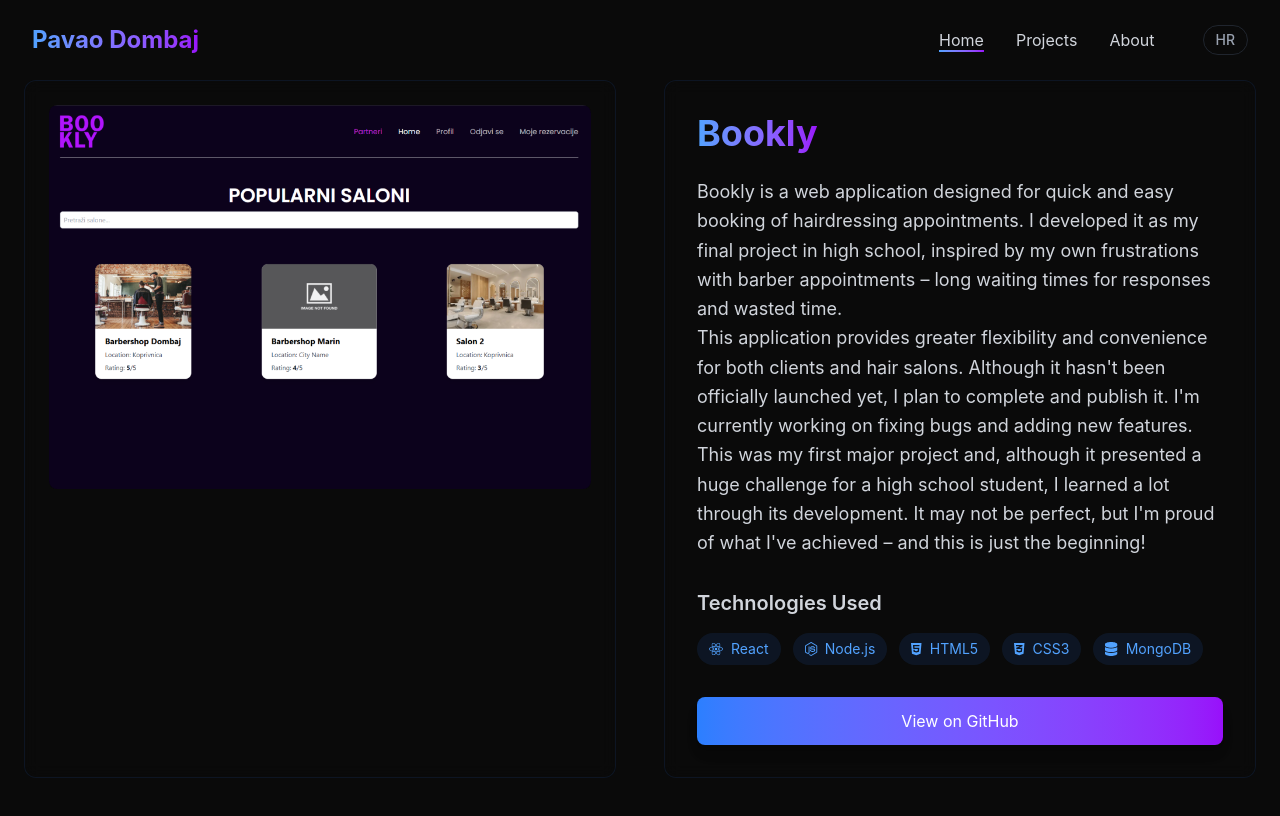
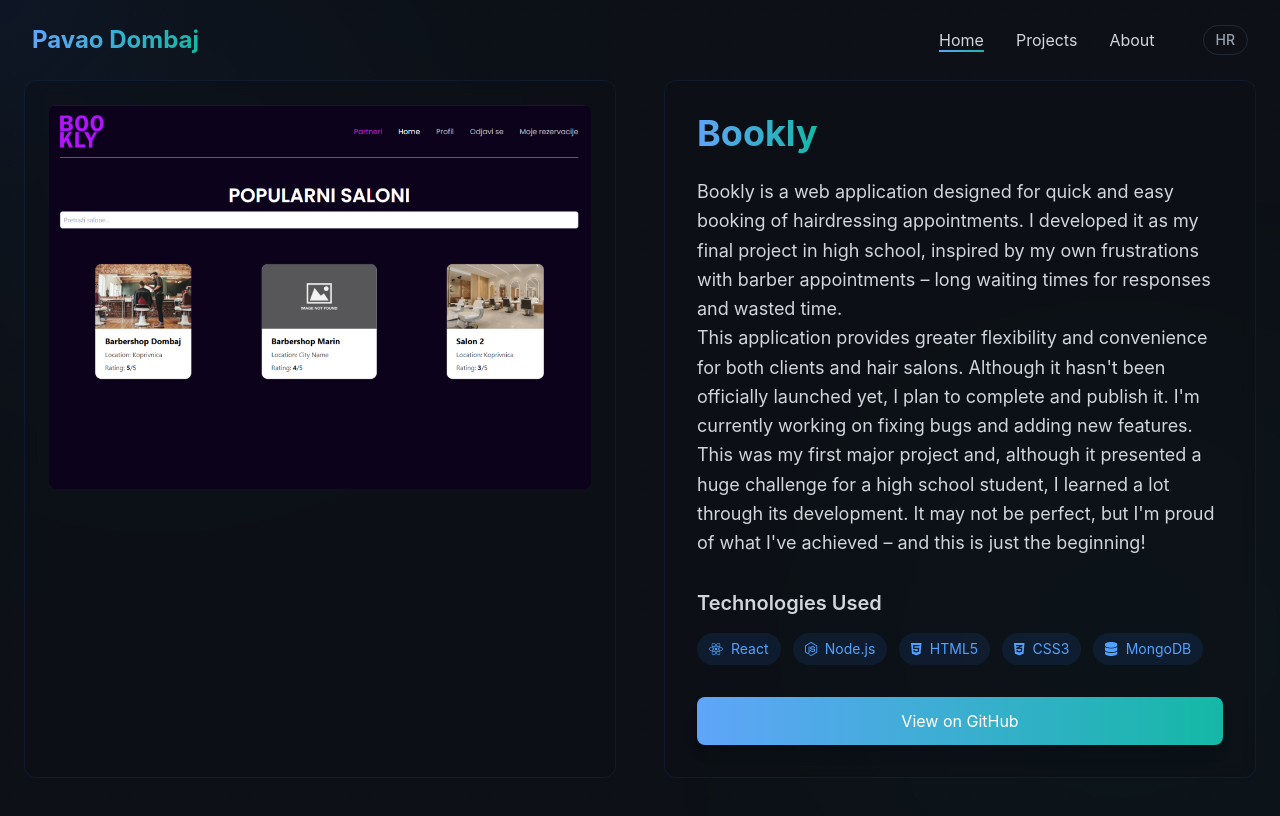
Before and after one commit to PavaoDombaj/portfolio, a React (Vite) app: page /project/bookly in a window 1280 px wide. Shown: the top 816 px of the page. Built offline with nearby package versions, Linux system fonts and the light colour scheme.

Commit message:
UI changes

```diff
--- a/src/ProjectView.jsx
+++ b/src/ProjectView.jsx
@@ -1,4 +1,4 @@
-import React, { useState } from "react";
+import React, { useState, useEffect } from "react";
 import { useParams, useNavigate } from "react-router-dom";
 import { motion, AnimatePresence } from "framer-motion";
 import Slider from "react-slick";
@@ -19,6 +19,23 @@
   const [currentImageIndex, setCurrentImageIndex] = useState(0);
    const { t, language } = useLanguage();
 
+  const [mousePosition, setMousePosition] = useState({ x: 0, y: 0 });
+
+  useEffect(() => {
+    const handleMouseMove = (e) => {
+      setMousePosition({
+        x: e.clientX,
+        y: e.clientY,
+      });
+    };
+
+    window.addEventListener('mousemove', handleMouseMove);
+
+    return () => {
+      window.removeEventListener('mousemove', handleMouseMove);
+    };
+  }, []);
+
   const handleNavigation = (section) => {
     navigate('/');
 
@@ -33,11 +50,29 @@
 
   if (!project) {
     return (
-      <div className="min-h-screen bg-[#0a0a0a]">
+      <div className="min-h-screen bg-[#0D1117]">
+        {/* Subtle background effects */}
+        <div className="absolute inset-0">
+          <div
+            className="absolute w-[400px] h-[400px] rounded-full pointer-events-none transition-transform duration-300 ease-out z-0"
+            style={{
+              left: mousePosition.x,
+              top: mousePosition.y,
+              background: 'radial-gradient(circle at center, rgba(37, 99, 235, 0.05) 0%, rgba(10, 10, 10, 0) 70%)',
+              transform: 'translate(-50%, -50%)',
+            }}
+          />
+
+          <div className="absolute top-0 left-0 w-80 h-80 bg-blue-500/10 rounded-full blur-[150px]"></div>
+          <div className="absolute bottom-0 right-0 w-80 h-80 bg-teal-500/10 rounded-full blur-[150px]"></div>
+
+          <div className="absolute inset-0 bg-[radial-gradient(#ffffff33_1px,transparent_1px)] [background-size:30px_30px] opacity-5"></div>
+        </div>
+
         <NavbarSimple />
 
         <motion.div
-          className="min-h-[90vh] flex flex-col items-center justify-center px-4"
+          className="min-h-[90vh] flex flex-col items-center justify-center px-4 relative z-10"
           initial={{ opacity: 0 }}
           animate={{ opacity: 1 }}
           transition={{ duration: 0.5 }}
@@ -58,7 +93,7 @@
             </motion.div>
 
             <motion.h2
-              className="text-3xl md:text-4xl font-bold bg-clip-text text-transparent bg-gradient-to-r from-blue-400 to-purple-600 mb-4"
+              className="text-3xl md:text-4xl font-bold bg-clip-text text-transparent primary-gradient mb-4"
               initial={{ y: 10, opacity: 0 }}
               animate={{ y: 0, opacity: 1 }}
               transition={{ duration: 0.5, delay: 0.4 }}
@@ -83,7 +118,7 @@
             >
               <button
                 onClick={() => handleNavigation('projects')}
-                className="px-6 py-3 text-lg font-medium text-white bg-gradient-to-r from-blue-500 to-purple-600 rounded-lg hover:from-blue-600 hover:to-purple-700 transition-all duration-300 shadow-lg hover:shadow-blue-500/30"
+                className="px-6 py-3 text-lg font-medium text-white bg-primary-gradient rounded-lg transition-all duration-300 shadow-lg hover:shadow-blue-500/30"
               >
                 {t('backToProjects')}
               </button>
@@ -133,14 +168,32 @@
   };
 
   return (
-    <div className="min-h-screen bg-[#0a0a0a]">
+    <div className="min-h-screen bg-[#0D1117]">
+      {/* Subtle background effects */}
+      <div className="absolute inset-0">
+        <div
+          className="absolute w-[400px] h-[400px] rounded-full pointer-events-none transition-transform duration-300 ease-out z-0"
+          style={{
+            left: mousePosition.x,
+            top: mousePosition.y,
+            background: 'radial-gradient(circle at center, rgba(37, 99, 235, 0.05) 0%, rgba(10, 10, 10, 0) 70%)',
+            transform: 'translate(-50%, -50%)',
+          }}
+        />
+
+        <div className="absolute top-0 left-0 w-80 h-80 bg-blue-500/10 rounded-full blur-[150px]"></div>
+        <div className="absolute bottom-0 right-0 w-80 h-80 bg-teal-500/10 rounded-full blur-[150px]"></div>
+
+        <div className="absolute inset-0 bg-[radial-gradient(#ffffff33_1px,transparent_1px)] [background-size:30px_30px] opacity-5"></div>
+      </div>
+
       <NavbarSimple />
 
       <motion.section
         initial={{ opacity: 0 }}
         animate={{ opacity: 1 }}
         transition={{ duration: 0.7 }}
-        className="relative max-w-7xl mx-auto px-6 py-20"
+        className="relative max-w-7xl mx-auto px-6 py-20 z-10"
       >
         <div className="grid grid-cols-1 lg:grid-cols-2 gap-12">
           {/* Lijeva strana - Slike */}
@@ -148,7 +201,7 @@
             initial={{ opacity: 0, x: -20 }}
             animate={{ opacity: 1, x: 0 }}
             transition={{ duration: 0.7, delay: 0.2 }}
-            className="bg-[#0a0a0a]/50 backdrop-blur-sm rounded-xl p-6 border border-blue-500/10"
+            className="bg-[#0D1117]/50 backdrop-blur-sm rounded-xl p-6 border border-blue-500/10"
           >
             <Slider {...settings} className="rounded-lg overflow-hidden">
               {project.images.map((image, index) => (
@@ -168,10 +221,10 @@
             initial={{ opacity: 0, x: 20 }}
             animate={{ opacity: 1, x: 0 }}
             transition={{ duration: 0.7, delay: 0.4 }}
-            className="bg-[#0a0a0a]/50 backdrop-blur-sm rounded-xl p-8 border border-blue-500/10"
+            className="bg-[#0D1117]/50 backdrop-blur-sm rounded-xl p-8 border border-blue-500/10"
           >
             <h1 className="text-4xl font-bold mb-6">
-              <span className="bg-clip-text text-transparent bg-gradient-to-r from-blue-400 to-purple-600">
+              <span className="bg-clip-text text-transparent primary-gradient">
                 {project.translations[language].name}
               </span>
             </h1>
@@ -205,7 +258,7 @@
                   href={project.github}
                   target="_blank"
                   rel="noopener noreferrer"
-                  className="flex-1 px-6 py-3 text-center rounded-lg bg-gradient-to-r from-blue-500 to-purple-600 text-white hover:from-blue-600 hover:to-purple-700 transition-all duration-300 shadow-lg hover:shadow-blue-500/50"
+                  className="flex-1 px-6 py-3 text-center rounded-lg bg-primary-gradient text-white transition-all duration-300 shadow-lg hover:shadow-blue-500/50"
                 >
                   {t('viewOnGitHub')}
                 </a>
--- a/src/components/Footer.jsx
+++ b/src/components/Footer.jsx
@@ -15,7 +15,7 @@
           className="text-center"
         >
           <h2 className="text-4xl md:text-5xl font-bold mb-6">
-            <span className="bg-clip-text text-transparent bg-gradient-to-r from-blue-400 to-purple-600">
+            <span className="bg-clip-text text-transparent primary-gradient">
               {t('contactMe')}
             </span>
           </h2>
--- a/src/components/Hero.jsx
+++ b/src/components/Hero.jsx
@@ -61,7 +61,7 @@
 
         {/* Dodatni suptilni glow za dubinu */}
         <div className="absolute top-0 left-0 w-80 h-80 bg-blue-500/10 rounded-full blur-[150px]"></div>
-        <div className="absolute bottom-0 right-0 w-80 h-80 bg-purple-500/10 rounded-full blur-[150px]"></div>
+        <div className="absolute bottom-0 right-0 w-80 h-80 bg-teal-500/10 rounded-full blur-[150px]"></div>
 
         {/* Vrlo suptilna grid tekstura (opcionalno) */}
          <div className="absolute inset-0 bg-[radial-gradient(#ffffff33_1px,transparent_1px)] [background-size:30px_30px] opacity-5"></div>
@@ -84,7 +84,7 @@
           <motion.div variants={itemVariants} className="space-y-6">
             <h1 className="text-5xl sm:text-7xl font-extrabold text-white leading-tight">
               {t('greeting')}{" "}
-              <span className="bg-clip-text text-transparent bg-gradient-to-r from-blue-400 to-purple-500 hover:from-purple-500 hover:to-blue-400 transition-all duration-500">
+              <span className="bg-clip-text text-transparent primary-gradient hover:primary-gradient-reverse transition-all duration-500">
                 Pavao Dombaj
               </span>
             </h1>
--- a/src/components/NavbarSimple.jsx
+++ b/src/components/NavbarSimple.jsx
@@ -71,7 +71,7 @@
           {/* Logo */}
           <button
             onClick={() => handleNavigation('home')}
-            className="text-2xl font-bold bg-clip-text text-transparent bg-gradient-to-r from-blue-400 to-purple-600 hover:from-blue-500 hover:to-purple-700 transition-all duration-300"
+            className="text-2xl font-bold bg-clip-text text-transparent primary-gradient hover:primary-gradient-hover transition-all duration-300"
           >
             Pavao Dombaj
           </button>
@@ -93,7 +93,7 @@
                   }`}
                 >
                   {item.name}
-                  <span className={`absolute left-0 bottom-0 h-0.5 bg-gradient-to-r from-blue-400 to-purple-600 transition-all duration-300 ${
+                  <span className={`absolute left-0 bottom-0 h-0.5 bg-primary-gradient transition-all duration-300 ${
                     isActive ? 'w-full' : 'w-0 group-hover:w-full'
                   }`}></span>
                 </button>
--- a/src/components/Projects.jsx
+++ b/src/components/Projects.jsx
@@ -22,7 +22,7 @@
           transition={{ duration: 0.8, delay: 0.2 }}
         >
           <h2 className="text-4xl md:text-5xl font-bold mb-4">
-            <span className="bg-clip-text text-transparent bg-gradient-to-r from-blue-400 to-purple-600">
+            <span className="bg-clip-text text-transparent primary-gradient">
               {t('projectsTitle')}
             </span>
           </h2>
--- a/src/index.css
+++ b/src/index.css
@@ -9,6 +9,38 @@
   -webkit-font-smoothing: antialiased;
   -moz-osx-font-smoothing: grayscale;
   scroll-behavior: smooth;
+  --primary-blue: #60a5fa;
+  --primary-teal: #14b8a6;
+  --primary-blue-dark: #3b82f6;
+  --primary-teal-dark: #0d9488;
+}
+
+/* Text gradients - for use with bg-clip-text */
+.primary-gradient {
+  background: linear-gradient(to right, var(--primary-blue), var(--primary-teal));
+  -webkit-background-clip: text;
+  background-clip: text;
+}
+
+.primary-gradient-hover:hover {
+  background: linear-gradient(to right, var(--primary-blue-dark), var(--primary-teal-dark));
+  -webkit-background-clip: text;
+  background-clip: text;
+}
+
+.primary-gradient-reverse:hover {
+  background: linear-gradient(to right, var(--primary-teal), var(--primary-blue));
+  -webkit-background-clip: text;
+  background-clip: text;
+}
+
+/* Background gradients - for buttons and backgrounds */
+.bg-primary-gradient {
+  background: linear-gradient(to right, var(--primary-blue), var(--primary-teal));
+}
+
+.bg-primary-gradient:hover {
+  background: linear-gradient(to right, var(--primary-blue-dark), var(--primary-teal-dark));
 }
 
 body {
```
Also changed, not shown: src/components/About.jsx (+4 -4 lines).
